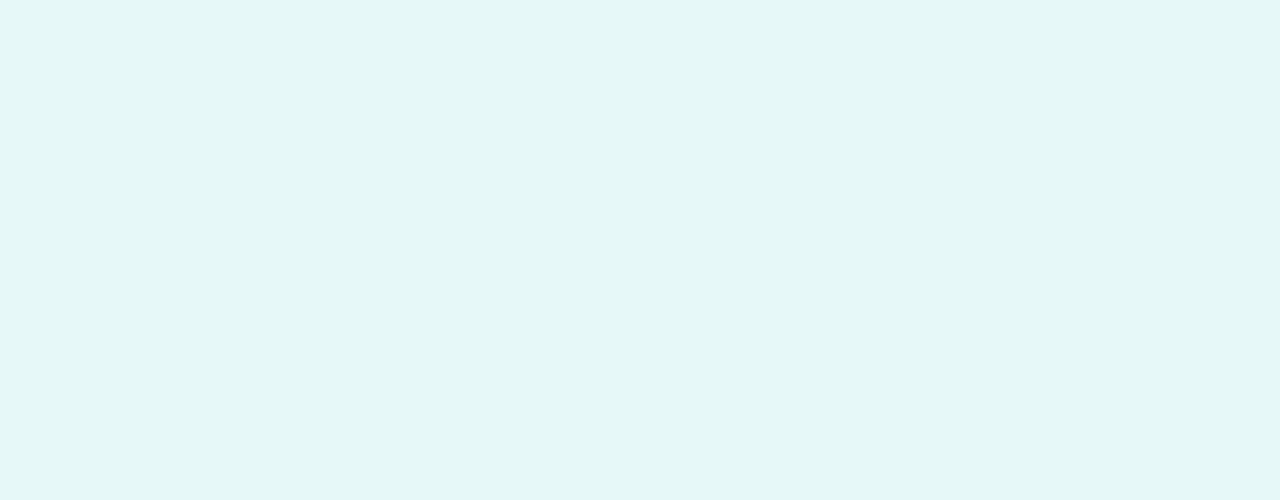
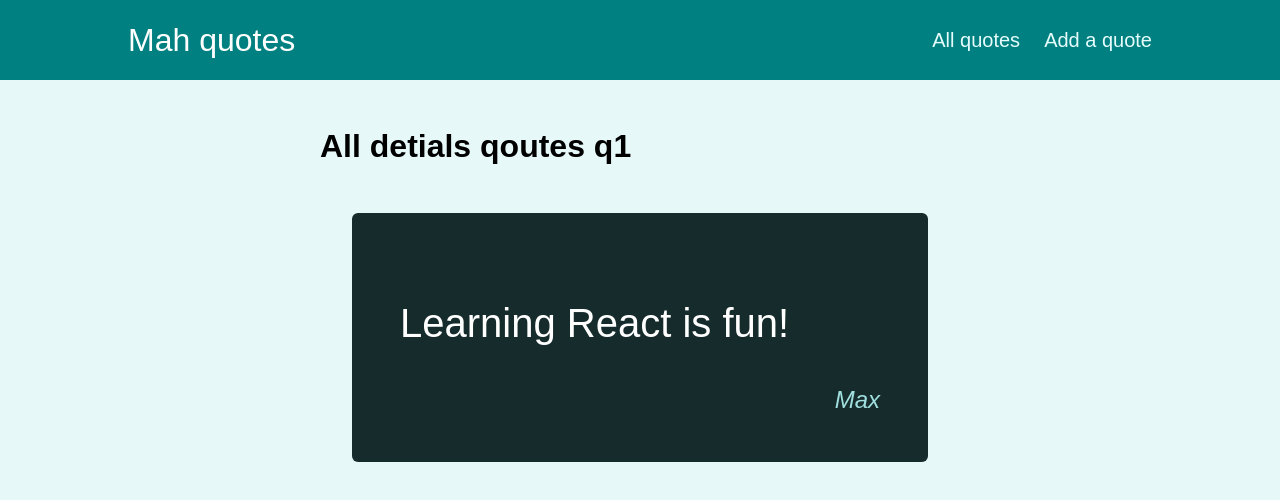
Before and after one commit to TahirReyaz/qoutes, a React (Create React App) app: page /quotes/q1 in a window 1280 px wide. Before the commit this address had no page. Shown: the top 500 px of the page. Built offline with nearby package versions, Linux system fonts and the light colour scheme.

Commit message:
Added some detailing

```diff
--- a/src/App.js
+++ b/src/App.js
@@ -1,18 +1,21 @@
 import { Routes, Route, Navigate } from "react-router-dom";
+import Layout from "./components/layout/Layout";
 import AllQoutes from "./pages/AllQoutes";
-import NewQoute from "./pages/NewQoute";
+import NewQuote from "./pages/NewQuote";
+import NotFound from "./pages/NotFound";
 import QouteDetails from "./pages/QouteDetails";
 
 function App() {
   return (
-    <div>
+    <Layout>
       <Routes>
-        <Route path="/" exact element={<Navigate to="/qoutes" />} />
-        <Route path="/qoutes" exact element={<AllQoutes />} />
-        <Route path="/qoutes/:qouteId" element={<QouteDetails />} />
-        <Route path="/new-qoute" element={<NewQoute />} />
+        <Route path="/" exact element={<Navigate to="/quotes" />} />
+        <Route path="/quotes" exact element={<AllQoutes />} />
+        <Route path="/quotes/:quoteId" element={<QouteDetails />} />
+        <Route path="/new-quote" element={<NewQuote />} />
+        <Route path="*" element={<NotFound />} />
       </Routes>
-    </div>
+    </Layout>
   );
 }
 
--- /dev/null
+++ b/src/components/layout/Layout.js
@@ -0,0 +1,14 @@
+import classes from "./Layout.module.css";
+import { Fragment } from "react";
+import MainNavigation from "./MainNavigation";
+
+const Layout = (props) => {
+  return (
+    <Fragment>
+      <MainNavigation />
+      <main className={classes.main}>{props.children}</main>
+    </Fragment>
+  );
+};
+
+export default Layout;
--- /dev/null
+++ b/src/components/layout/MainNavigation.js
@@ -0,0 +1,32 @@
+import { NavLink } from "react-router-dom";
+import classes from "./MainNavigation.module.css";
+
+const MainNavigation = () => {
+  return (
+    <header className={classes.header}>
+      <div className={classes.logo}>Mah quotes</div>
+      <nav className={classes.nav}>
+        <ul>
+          <li>
+            <NavLink
+              to="/quotes"
+              className={(isActive) => (isActive ? classes.active : "")}
+            >
+              All quotes
+            </NavLink>
+          </li>
+          <li>
+            <NavLink
+              to="/new-quote"
+              className={(isActive) => (isActive ? classes.active : "")}
+            >
+              Add a quote
+            </NavLink>
+          </li>
+        </ul>
+      </nav>
+    </header>
+  );
+};
+
+export default MainNavigation;
--- a/src/components/quotes/QuoteForm.js
+++ b/src/components/quotes/QuoteForm.js
@@ -1,10 +1,12 @@
-import { useRef } from 'react';
+import { useRef, useState, Fragment } from "react";
+import { Prompt } from "react-router-dom";
 
-import Card from '../ui/Card';
-import LoadingSpinner from '../ui/LoadingSpinner';
-import classes from './QuoteForm.module.css';
+import Card from "../UI/Card";
+import LoadingSpinner from "../UI/LoadingSpinner";
+import classes from "./QuoteForm.module.css";
 
 const QuoteForm = (props) => {
+  const [isEntered, setIsEntered] = useState(false);
   const authorInputRef = useRef();
   const textInputRef = useRef();
 
@@ -19,9 +21,22 @@
     props.onAddQuote({ author: enteredAuthor, text: enteredText });
   }
 
+  const formFocusedHandler = () => {
+    setIsEntered(true);
+  };
+
   return (
+    <Fragment>
+      <Prompt
+        when={isEntered}
+        message={(location) => "All your entered data will be lost"}
+      />
       <Card>
-      <form className={classes.form} onSubmit={submitFormHandler}>
+        <form
+          onFocus={formFocusedHandler}
+          className={classes.form}
+          onSubmit={submitFormHandler}
+        >
           {props.isLoading && (
             <div className={classes.loading}>
               <LoadingSpinner />
@@ -29,18 +44,21 @@
           )}
 
           <div className={classes.control}>
-          <label htmlFor='author'>Author</label>
-          <input type='text' id='author' ref={authorInputRef} />
+            <label htmlFor="author">Author</label>
+            <input type="text" id="author" ref={authorInputRef} />
           </div>
           <div className={classes.control}>
-          <label htmlFor='text'>Text</label>
-          <textarea id='text' rows='5' ref={textInputRef}></textarea>
+            <label htmlFor="text">Text</label>
+            <textarea id="text" rows="5" ref={textInputRef}></textarea>
           </div>
           <div className={classes.actions}>
-          <button className='btn'>Add Quote</button>
+            <button onClick={() => setIsEntered(false)} className="btn">
+              Add Quote
+            </button>
           </div>
         </form>
       </Card>
+    </Fragment>
   );
 };
 
--- a/src/components/quotes/QuoteItem.js
+++ b/src/components/quotes/QuoteItem.js
@@ -1,4 +1,5 @@
-import classes from './QuoteItem.module.css';
+import { Link } from "react-router-dom";
+import classes from "./QuoteItem.module.css";
 
 const QuoteItem = (props) => {
   return (
@@ -9,9 +10,9 @@
         </blockquote>
         <figcaption>{props.author}</figcaption>
       </figure>
-      <a className='btn'>
+      <Link className="btn" to={`/quotes/${props.id}`}>
         View Fullscreen
-      </a>
+      </Link>
     </li>
   );
 };
--- a/src/pages/AllQoutes.js
+++ b/src/pages/AllQoutes.js
@@ -1,8 +1,18 @@
-import React from "react";
+import React, { Fragment } from "react";
+import QuoteList from "../components/quotes/QuoteList";
+
+const DUMMY_QUOTES = [
+  { id: "q1", author: "Max", text: "Learning React is fun!" },
+  { id: "q2", author: "Maximilian", text: "Learning React is great!" },
+];
 
 const AllQoutes = () => {
-  console.log("ina ll qoutes");
-  return <h1>All qoutes</h1>;
+  return (
+    <Fragment>
+      <h1>All qoutes</h1>
+      <QuoteList quotes={DUMMY_QUOTES} />
+    </Fragment>
+  );
 };
 
 export default AllQoutes;
--- a/src/pages/NewQoute.js
+++ /dev/null
@@ -1,5 +0,0 @@
-const NewQoute = () => {
-  return <h1>new qoutes</h1>;
-};
-
-export default NewQoute;
--- /dev/null
+++ b/src/pages/NewQuote.js
@@ -0,0 +1,19 @@
+import { Fragment } from "react";
+import QuoteForm from "../components/quotes/QuoteForm";
+import { useNavigate } from "react-router-dom";
+
+const NewQuote = () => {
+  const history = useNavigate();
+  const addQuoteHandler = (quoteData) => {
+    console.log(quoteData);
+    history("/quotes");
+  };
+  return (
+    <Fragment>
+      <h1>new qoutes</h1>
+      <QuoteForm onAddQuote={addQuoteHandler} />
+    </Fragment>
+  );
+};
+
+export default NewQuote;
--- /dev/null
+++ b/src/pages/NotFound.js
@@ -0,0 +1,10 @@
+const NotFound = () => {
+  return (
+    <div className="centered">
+      <p>Error 404</p>
+      <p>Page not found.</p>
+    </div>
+  );
+};
+
+export default NotFound;
--- a/src/pages/QouteDetails.js
+++ b/src/pages/QouteDetails.js
@@ -1,8 +1,29 @@
-import { useParams } from "react-router-dom";
+import { Fragment } from "react";
+import { Route, Routes, useParams } from "react-router-dom";
+import Comments from "../components/comments/Comments.js";
+import HighlightedQuote from "../components/quotes/HighlightedQuote";
+
+const DUMMY_QUOTES = [
+  { id: "q1", author: "Max", text: "Learning React is fun!" },
+  { id: "q2", author: "Maximilian", text: "Learning React is great!" },
+];
 
 const QouteDetails = () => {
-  const { qouteId } = useParams();
-  return <h1>All detials qoutes {qouteId}</h1>;
+  const { quoteId } = useParams();
+  const quote = DUMMY_QUOTES.find((quote) => quote.id === quoteId);
+  if (!quote) {
+    return <p>No quote found</p>;
+  }
+
+  return (
+    <Fragment>
+      <h1>All detials qoutes {quoteId}</h1>
+      <HighlightedQuote text={quote.text} author={quote.author} />
+      <Routes>
+        <Route path={`comments`} element={<Comments />} />
+      </Routes>
+    </Fragment>
+  );
 };
 
 export default QouteDetails;
```
Lines whose indentation alone changed are shown as unchanged.
